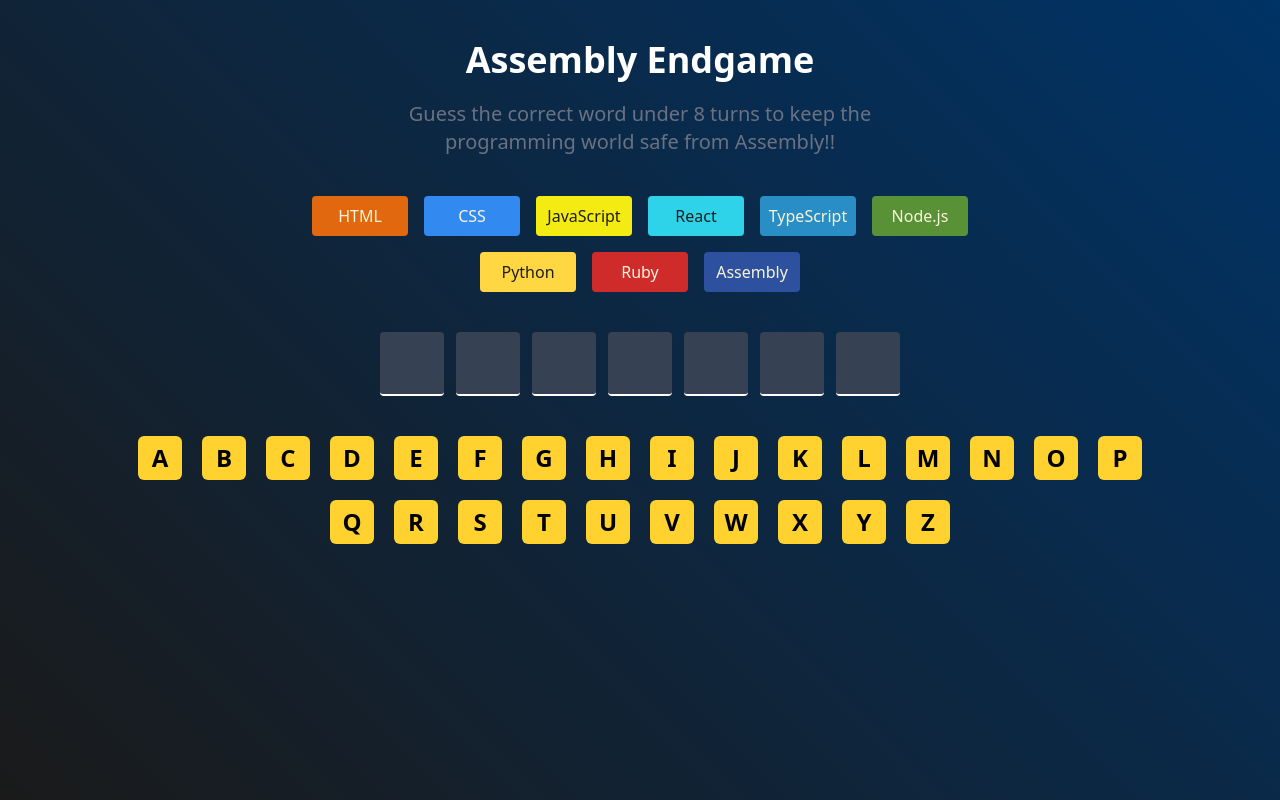
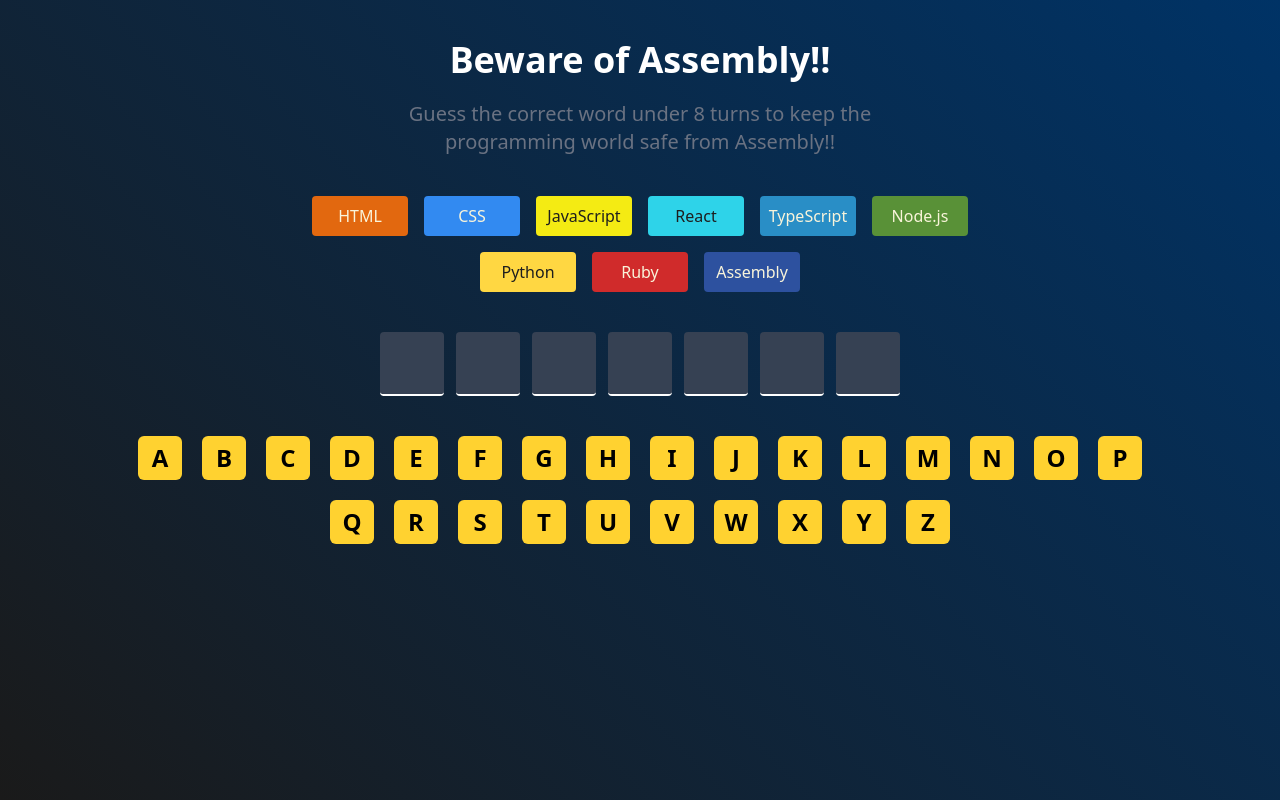
Before and after one commit to Swayam226/assembly-endgame, a React (Vite) app: page / in a window 1280 px wide. Built offline with nearby package versions, Linux system fonts and the light colour scheme.

Commit message:
name change

```diff
--- a/index.html
+++ b/index.html
@@ -1,10 +1,10 @@
-<!DOCTYPE html>
+<!doctype html>
 <html lang="en">
   <head>
     <meta charset="UTF-8" />
     <!-- <link rel="icon" type="image/svg+xml" href="/vite.svg" /> -->
     <meta name="viewport" content="width=device-width, initial-scale=1.0" />
-    <title>assembly-endgame</title>
+    <title>Beware of Assembly</title>
   </head>
   <body>
     <div id="root"></div>
--- a/src/components/Header.jsx
+++ b/src/components/Header.jsx
@@ -2,7 +2,7 @@
   return (
     <nav className="relative z-10 pt-5 flex justify-center items-center flex-col">
       <h1 className="text-4xl font-semibold p-5 text-white">
-        Assembly Endgame
+        Beware of Assembly!!
       </h1>
       <p className="text-wrap text-gray-500 text-xl max-w-xl text-center">
         Guess the correct word under 8 turns to keep the programming world safe
```
